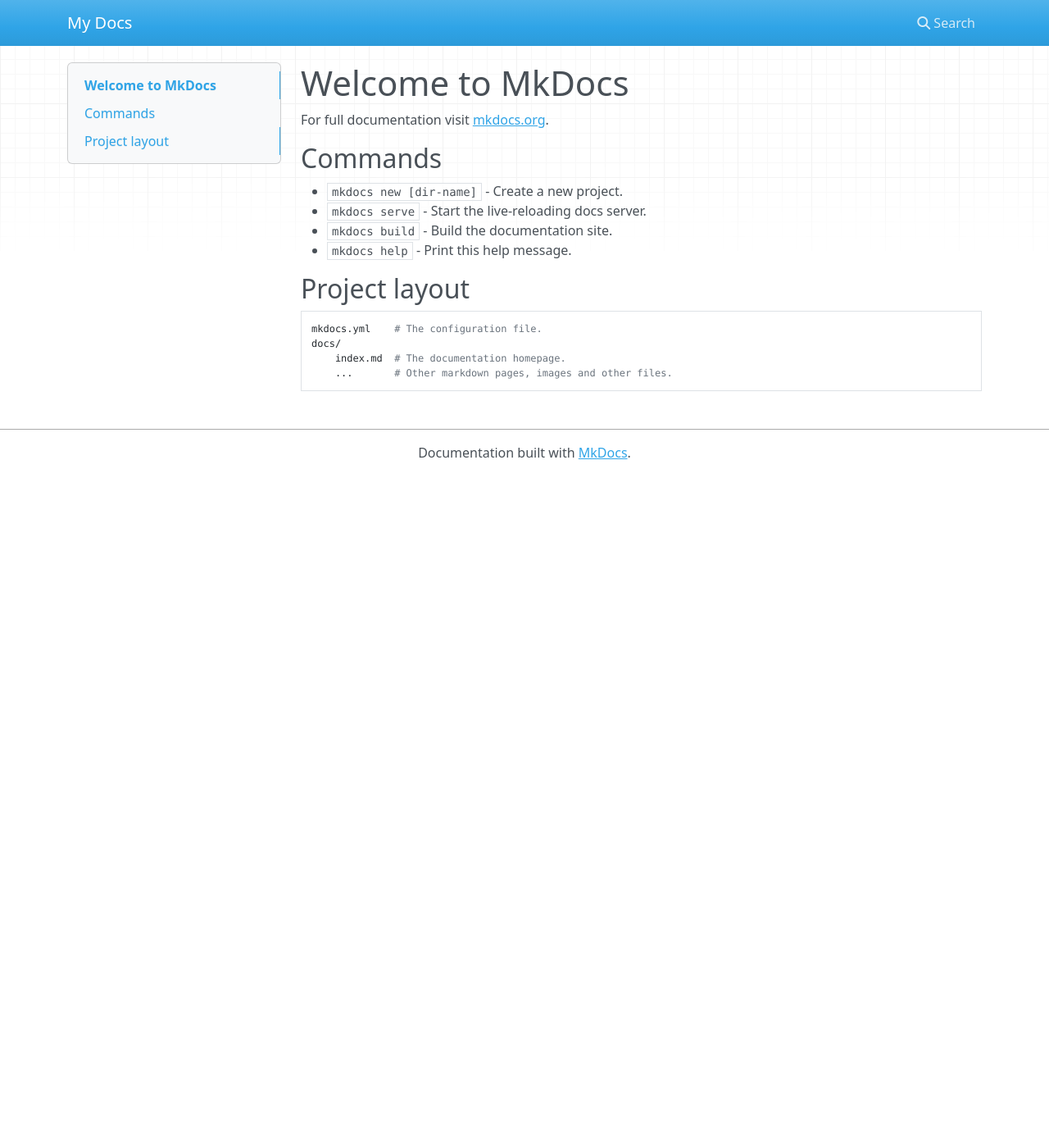
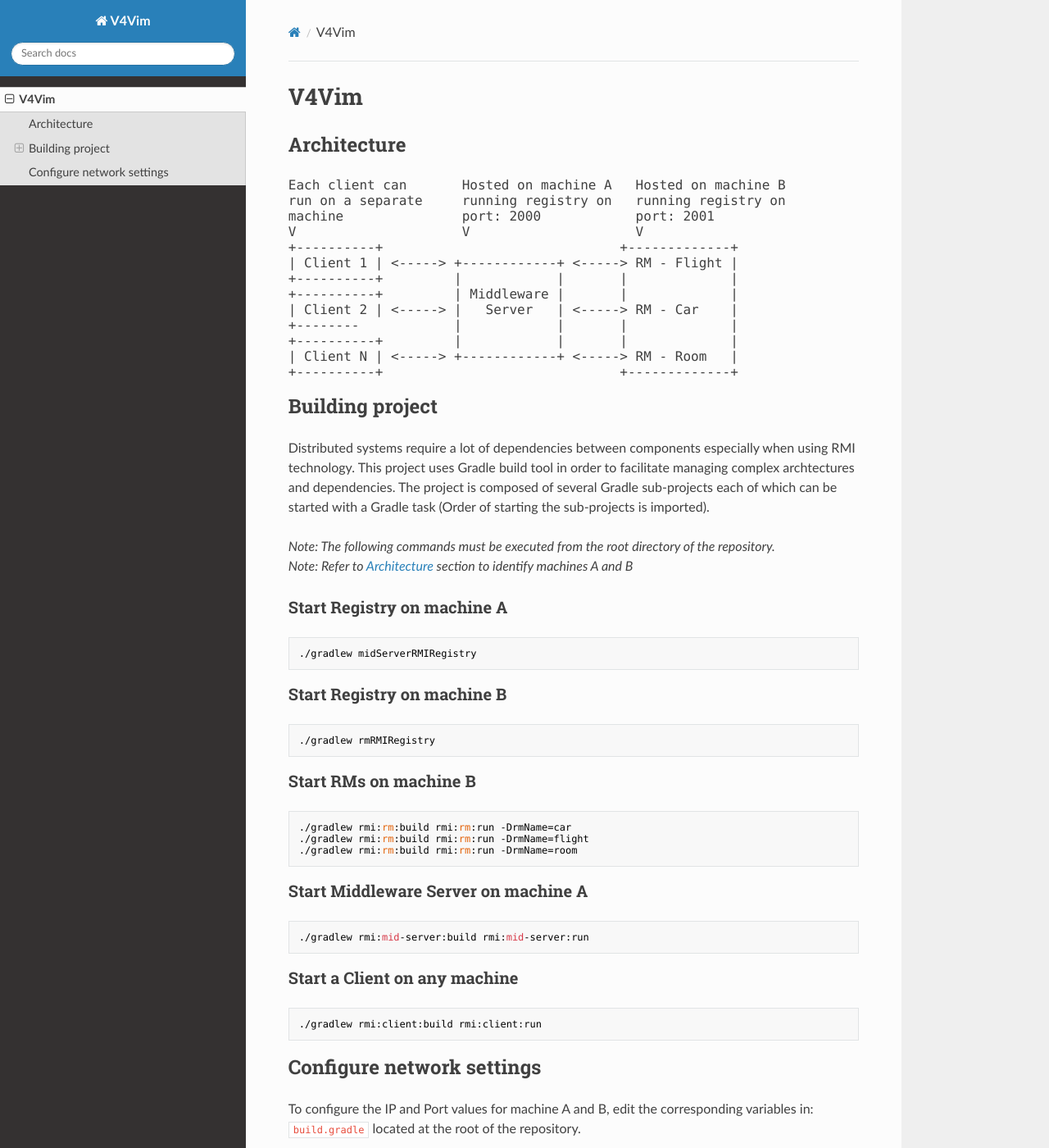
Before and after one commit to amirbawab/Distributed-Systems-project, an MkDocs documentation site: the page built from docs/index.md, in a window 1280 px wide and 1400 px high. Shown: the whole window at 82% size. Built offline with MkDocs 1.6.1, drawn with Linux system fonts in a browser that asks for light colours; nearby versions of some CDN libraries; some of the changed text lies outside the part shown.

Commit message:
Updated the configuration

````diff
--- a/docs/index.md
+++ b/docs/index.md
@@ -1,17 +1,56 @@
-# Welcome to MkDocs
+# V4Vim
+## Architecture
+<pre>
+Each client can       Hosted on machine A   Hosted on machine B
+run on a separate     running registry on   running registry on
+machine               port: 2000            port: 2001
+V                     V                     V
++----------+                              +-------------+
+| Client 1 | <-----> +------------+ <-----> RM - Flight |
++----------+         |            |       |             |
++----------+         | Middleware |       |             |
+| Client 2 | <-----> |   Server   | <-----> RM - Car    |
++--------            |            |       |             |
++----------+         |            |       |             |
+| Client N | <-----> +------------+ <-----> RM - Room   |
++----------+                              +-------------+
+</pre>
 
-For full documentation visit [mkdocs.org](http://mkdocs.org).
+## Building project
+Distributed systems require a lot of dependencies between components especially when using RMI technology.
+This project uses Gradle build tool in order to facilitate  managing complex archtectures and dependencies.
+The project is composed of several Gradle sub-projects each of which can be started with a Gradle task
+(Order of starting the sub-projects is imported).
 
-## Commands
+*Note: The following commands must be executed from the root directory of the repository.*
+*Note: Refer to [Architecture](#architecture) section to identify machines A and B*
+### Start Registry on machine A
+```
+./gradlew midServerRMIRegistry
+```
 
-* `mkdocs new [dir-name]` - Create a new project.
-* `mkdocs serve` - Start the live-reloading docs server.
-* `mkdocs build` - Build the documentation site.
-* `mkdocs help` - Print this help message.
+### Start Registry on machine B
+```
+./gradlew rmRMIRegistry
+```
 
-## Project layout
+### Start RMs on machine B
+```
+./gradlew rmi:rm:build rmi:rm:run -DrmName=car
+./gradlew rmi:rm:build rmi:rm:run -DrmName=flight
+./gradlew rmi:rm:build rmi:rm:run -DrmName=room
+```
 
-    mkdocs.yml    # The configuration file.
-    docs/
-        index.md  # The documentation homepage.
-        ...       # Other markdown pages, images and other files.
+### Start Middleware Server on machine A
+```
+./gradlew rmi:mid-server:build rmi:mid-server:run
+```
+
+### Start a Client on any machine
+```
+./gradlew rmi:client:build rmi:client:run
+```
+
+## Configure network settings
+To configure the IP and Port values for machine A and B, edit the corresponding variables in:
+`build.gradle` located at the root of the repository.
--- a/mkdocs.yml
+++ b/mkdocs.yml
@@ -1 +1,2 @@
-site_name: My Docs
+site_name: V4Vim
+theme: 'readthedocs'
````
